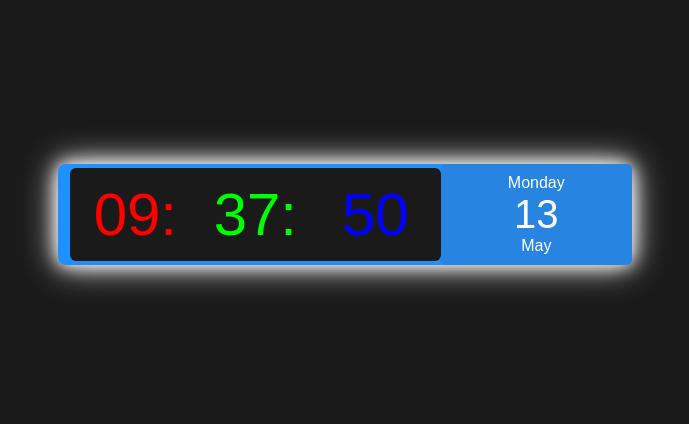
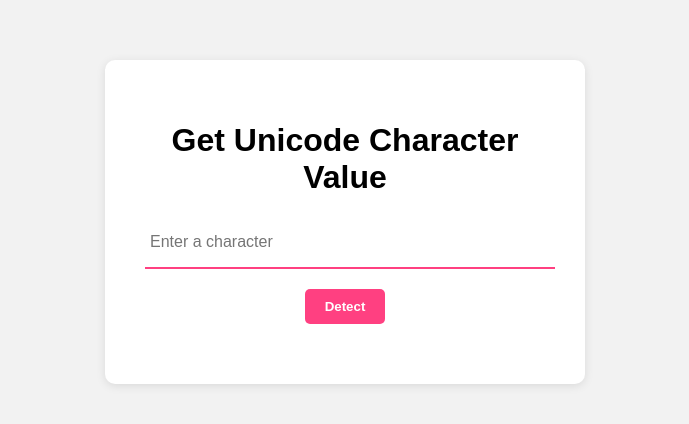
Before and after one commit to KhamNCAg/JS-4-Fun, a plain HTML site: page Unicode Generator/index.html in a window 1280 px wide. Shown: the part 186-610 px from the top of the page, without its empty margins (295-984 px from the left). Drawn offline with Linux system fonts and the light colour scheme.

Commit message:
163713MAY

```diff
--- /dev/null
+++ b/Age Calculator/style.css
@@ -0,0 +1,77 @@
+*{
+    padding: 0;
+    margin: 0;
+    font-family: Helvetica, sans-serif;
+}
+
+body{
+    background: linear-gradient(to right, #aa7e66,#feb47b);
+}
+
+.container{
+    width: 600px;
+    margin: 100px auto;
+    background-color: #f5f5f5;
+    padding: 20px;
+    border-radius: 8px;
+    box-shadow: 0px 2px 4px rgba(0, 0, 0, 0.2);
+}
+
+h1{
+    text-align: center;
+    color: #333;
+}
+
+.form-group{
+    margin-bottom: 20px;
+}
+
+label{
+    display: block;
+    margin-bottom: 5px;
+    color: #333;
+    font-weight: 600;
+}
+
+input[type="text"]{
+    width: 95%;
+    padding: 10px;
+    font-size: 16px;
+    border-radius: 4px;
+    border: 1px solid #ccc;
+}
+
+button{
+    padding: 10px 20px;
+    font-size: 16px;
+    background-color: #aa7e66;
+    border: none;
+    outline: none;
+    border-radius: 4px;
+    color: #fff;
+    cursor: pointer;
+}
+
+.result-container{
+    display: none;
+    margin-top: 20px;
+    background-color: #fff;
+    padding: 20px;
+    border-radius: 4px;
+    box-shadow: 0px 3px 6px rgba(0, 0, 0, 0.2);
+}
+
+.result{
+    margin-top: 10px;
+}
+
+.result h3{
+    color: #333;
+    font-size: 16px;
+    margin-bottom: 10px;
+}
+
+.result p{
+    font-size: 15px;
+    margin-bottom: 10px;
+}
--- a/Unicode Generator/index.html
+++ b/Unicode Generator/index.html
@@ -4,18 +4,16 @@
     <meta charset="UTF-8">
     <meta http-equiv="X-UA-Compatible" content="IE=edge">
     <meta name="viewport" content="width=device-width, initial-scale=1.0">
-    <title>Time And Date Widget</title>
+    <title>Get Unicode Character Value</title>
     <link rel="stylesheet" href="style.css">
 
 </head>
 <body>
     <div class="container">
-        <div class="clock-container">
-            <span class="hours"></span>
-            <span class="minutes"></span>
-            <span class="seconds"></span>
-        </div>
-        <div class="date-container"></div>
+        <h1>Get Unicode Character Value</h1>
+        <input type="text" id="inptChar" maxlength="1" placeholder="Enter a character">
+        <button onclick="getChar()">Detect</button>
+        <p id="result"></p>
     </div>
     <script src="script.js"></script>
 </body>
--- a/Unicode Generator/script.js
+++ b/Unicode Generator/script.js
@@ -1,33 +1,11 @@
-let dateContainer = document.querySelector(".date-container");
-let hoursContainer = document.querySelector(".hours");
-let minsContainer = document.querySelector(".minutes");
-let secsContainer = document.querySelector(".seconds");
+function getChar(){
 
-const weekdays = ["Sunday","Monday","Tuesday","Wednesday","Thursday","Friday","Saturday"];
+    const input = document.getElementById("inptChar").value;
 
-const months = ["January","February","March","April","May","June","July","August","September","October","November","December"]
-
-setInterval(updateClock,1000);
-
-function updateClock(){
-    const today = new Date();
-
-    let hours = formatTime(today.getHours());
-    let minutes = formatTime(today.getMinutes());
-    let seconds = formatTime(today.getSeconds());
-
-    let day = weekdays[today.getDay()];
-    let date = today.getDate();
-    let month = months[today.getMonth()];
-
-    hoursContainer.textContent = hours+":";
-    minsContainer.textContent = minutes+":";
-    secsContainer.textContent = seconds;
-
-    dateContainer.innerHTML = `<p>${day}</p><span>${date}</span><p>${month}</p>`
-
+    if(input){
+        const uniVlu = input.charCodeAt(0);
+        document.getElementById("result").textContent = `The Unicode Value of "${input}" is ${uniVlu}`
+    }else{
+        document.getElementById("result").textContent = 'Please Enter a Character.'
+    }
 }
-
-function formatTime(time){
-    return time < 10 ? "0"+time : time;
-}
--- a/Unicode Generator/style.css
+++ b/Unicode Generator/style.css
@@ -1,12 +1,6 @@
-*{
-    margin: 0;
-    padding: 0;
-    box-sizing: border-box;
+body{
     font-family: sans-serif;
-}
-
-body{
-    background-color: #1a1a1a;
+    background-color: #f2f2f2;
     display: flex;
     justify-content: center;
     align-items: center;
@@ -14,63 +8,52 @@ body{
 }
 
 .container{
-    width: 35.87em;
-    display: grid;
-    align-items: center;
-    grid-template-columns: 8fr 4fr;
-    background-color: #1e90ff;
-    border-radius: 0.5em;
-    animation: neon-light-glow 1.5s ease-in-out infinite alternate;
+    background-color: #ffffff;
+    box-shadow: 0px 2px 10px rgba(0, 0, 0, 0.1);
+    max-width: 400px;
+    padding: 40px;
+    border-radius: 10px;
+    text-align: center;
+    margin: 0 auto;
 }
 
-.clock-container{
-    background-color: #1a1a1a;
-    color: #fff;
-    text-align: center;
-    font-size: 3.75em;
-    margin-left: 0.2em;
-    border-radius: 0.1em;
-    padding: 0.2em 0;
-    display: flex;
-    justify-content: center;
-    align-items: center;
+h2{
+    color: #333;
+    font-size: 28px;
+    margin-bottom: 20px;
 }
 
-.clock-container span{
-    width: 120px;
-    display: inline-block;
-    text-align: center;
+input[type="text"]{
+    width: 100%;
+    height: 40px;
+    margin-bottom: 20px;
+    padding: 5px;
+    font-size: 16px;
+    border: none;
+    border-bottom: 2px solid #ff4081;
 }
 
-.hours{
-    color: #ff0000;
+input[type="text"]:focus{
+    border-color: #d85f83;
+    outline: none;
 }
 
-.minutes{
-    color: #00ff00;
+button{
+    padding: 10px 20px;
+    background-color: #ff4081;
+    color: #fff;
+    border: none;
+    font-weight: 700;
+    border-radius: 5px;
+    cursor: pointer;
+    transition: background-color 0.5s ease;
 }
 
-.seconds{
-    color: #0000ff;
+button:hover{
+    background-color: #f50057;
 }
 
-@keyframes neon-light-glow{
-    0%{
-        box-shadow: 0 0 5px #ffffff, 0 0 20px #ffffff;
-    }
-    100%{
-        box-shadow: 0 0 20px #ffffff, 0 0 40px #ffffff;
-    }
+#result{
+    font-size: 18px;
+    margin-top: 20px;
 }
-
-.date-container{
-    padding: 10px;
-    background-color: #2784e0;
-    color: #fff;
-    text-align: center;
-    border-radius: 5px;
-}
-
-.date-container span{
-    font-size: 2.5em;
-}
```
Also changed, not shown: Age Calculator/index.html (added, +32 -0 lines), Age Calculator/script.js (added, +71 -0 lines).
